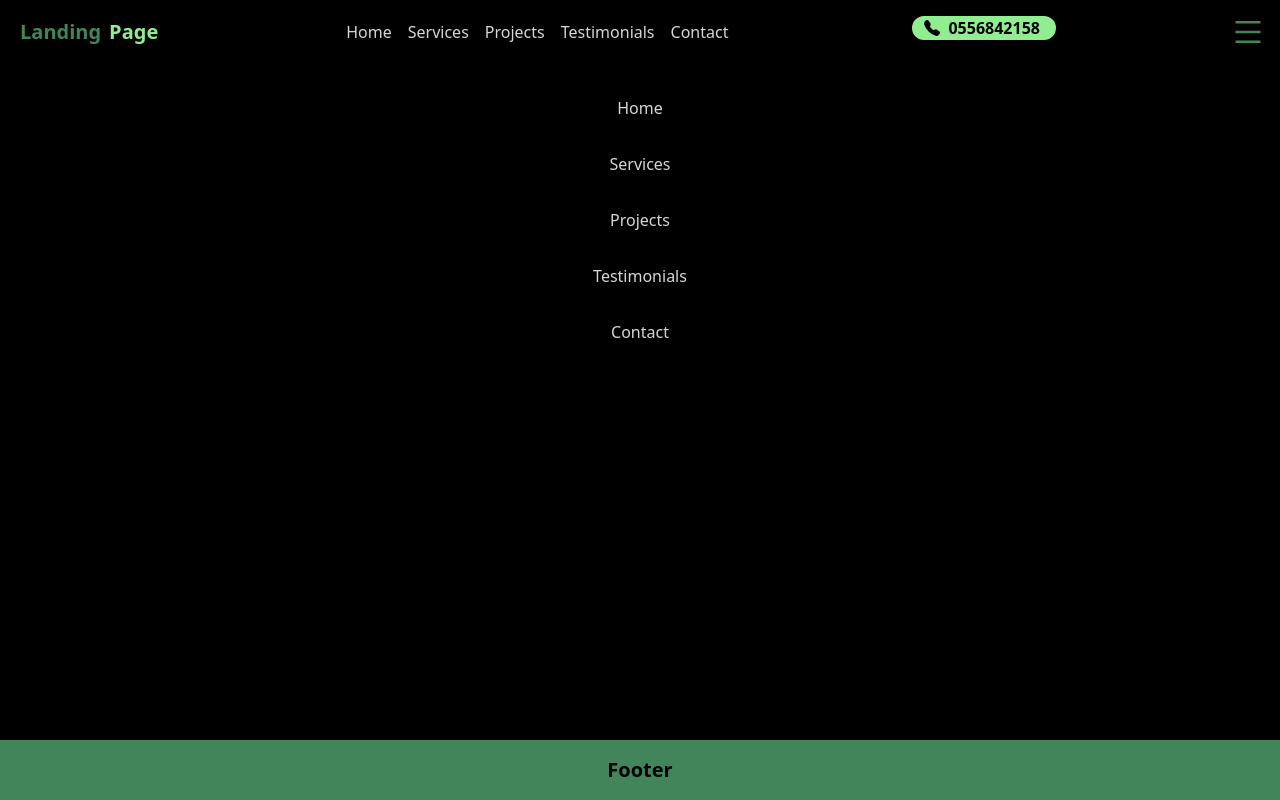
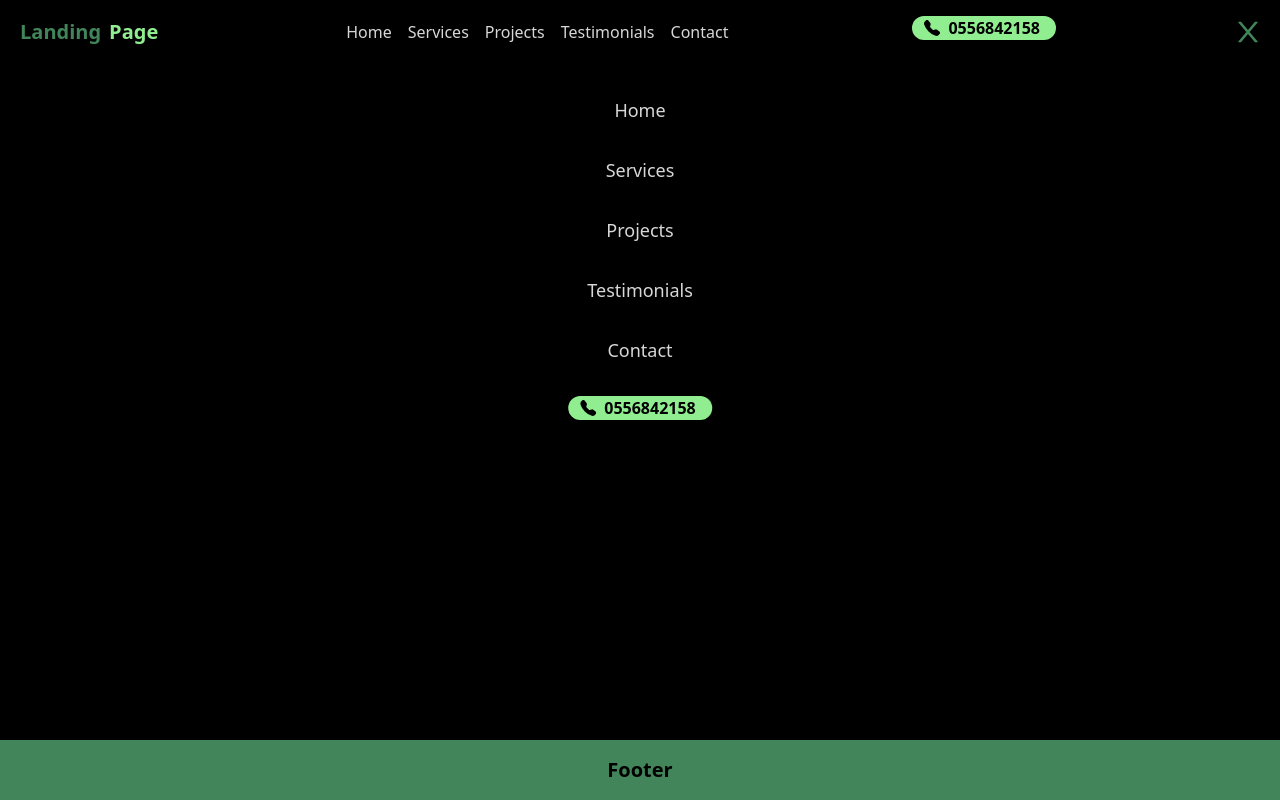
Before and after one commit to nemo256/landy, a Next.js app: page / in a window 1280 px wide. Both pictures are taken after a click on the icon 1247 px from the left and 32 px from the top of the page. Built offline with nearby package versions, Linux system fonts and the light colour scheme.

Commit message:
updated navlinks on mobile!

```diff
--- a/components/Header.jsx
+++ b/components/Header.jsx
@@ -50,7 +50,7 @@ const Header = () => {
             </Link>
           ))}
         </ul>
-        <div className="hidden md:flex flex-row">
+        <div className="hidden sm:flex flex-row">
           <a href="tel:+213556842158">
             <CallButton>
               <BsFillTelephoneFill className="mr-2 -ml-1 w-4 h-4"/>
@@ -58,17 +58,23 @@ const Header = () => {
             </CallButton>
           </a>
         </div>
-        <div className="hidden sm:flex text-secondary cursor-pointer">
-          <AiOutlineMenu onClick={() => { setOpen(!open) }} className={open ? 'w-8 h-8' : 'hidden'}/>
-          <AiOutlineClose onClick={() => { setOpen(!open) }} className={!open ? 'w-8 h-8' : 'hidden'}/>
+        <div className="hidden xs:flex xs:text-secondary xs:cursor-pointer">
+          <AiOutlineMenu onClick={() => { setOpen(!open) }} className={!open ? 'hidden xs:flex w-8 h-8' : 'hidden xs:hidden'}/>
+          <AiOutlineClose onClick={() => { setOpen(!open) }} className={open ? 'hidden xs:flex w-8 h-8' : 'hidden xs:hidden'}/>
         </div>
-        <div className="hidden sm:flex bg-primary mt-16 flex flex-col items-center absolute left-1/2 transform -translate-x-1/2">
+        <div className="hidden xs:flex bg-primary mt-16 flex flex-col items-center absolute left-1/2 transform -translate-x-1/2">
           <ul>
             {open && sections.map((section) => (
               <Link key={section.name} href={section.link}>
-                <li className="py-4">{section.name}</li>
+                <li className="py-4 text-lg">{section.name}</li>
               </Link>
             ))}
+            <a href="tel:+213556842158" className={open ? "hidden xs:flex mt-4" : "hidden xs:hidden"}>
+              <CallButton>
+                <BsFillTelephoneFill className="mr-2 -ml-1 w-4 h-4"/>
+                {number}
+              </CallButton>
+            </a>
           </ul>
         </div>
       </div>
--- a/tailwind.config.js
+++ b/tailwind.config.js
@@ -5,13 +5,17 @@ module.exports = {
     "./components/**/*.{js,ts,jsx,tsx}",
   ],
   theme: {
-    colors: {
-      primary: 'black',
-      secondary: '#42855B',
-      accent: 'lightgreen',
-      white: '#D7D7D7'
+    extend: {
+      colors: {
+        primary: 'black',
+        secondary: '#42855B',
+        accent: 'lightgreen',
+        white: '#D7D7D7'
+      },
+      screens: {
+        'xs': '0px',
+      },
     },
-    extend: {},
   },
   plugins: [],
 }
```
